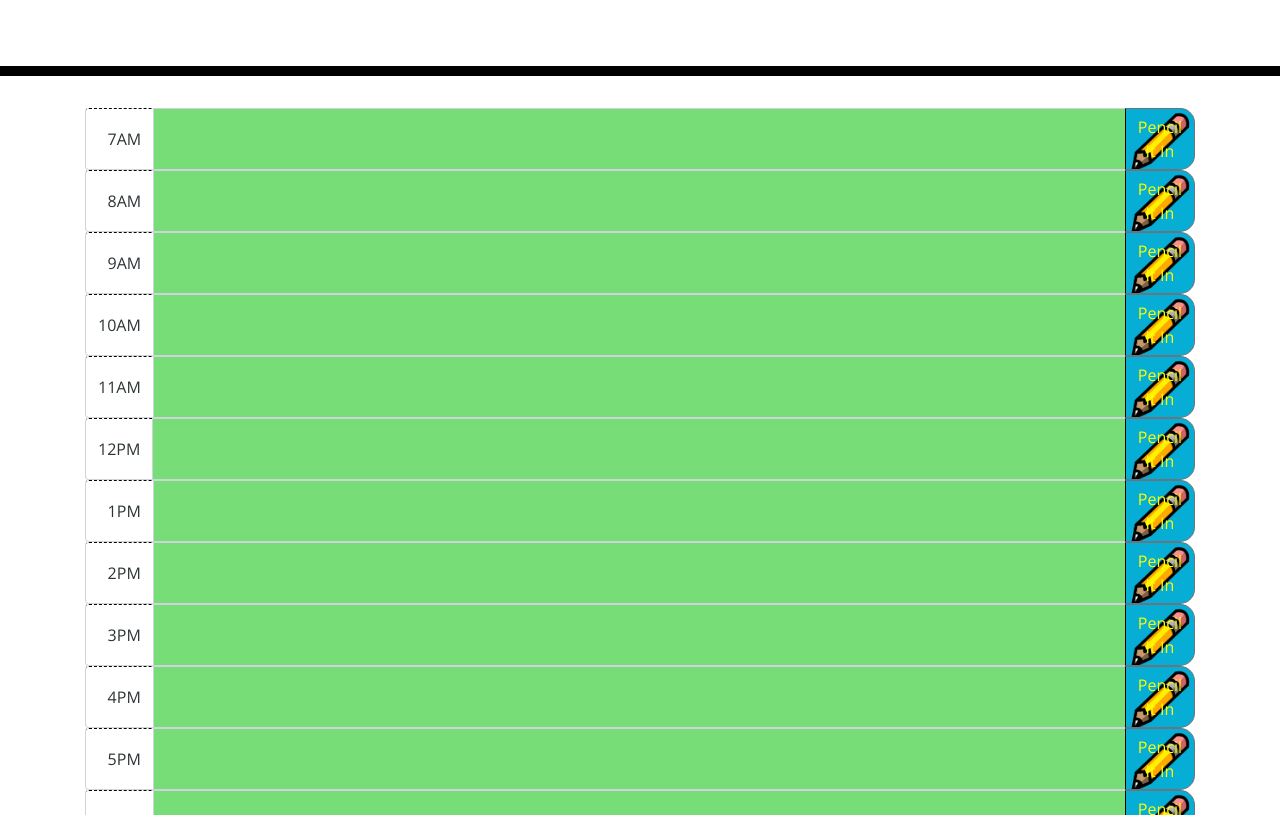
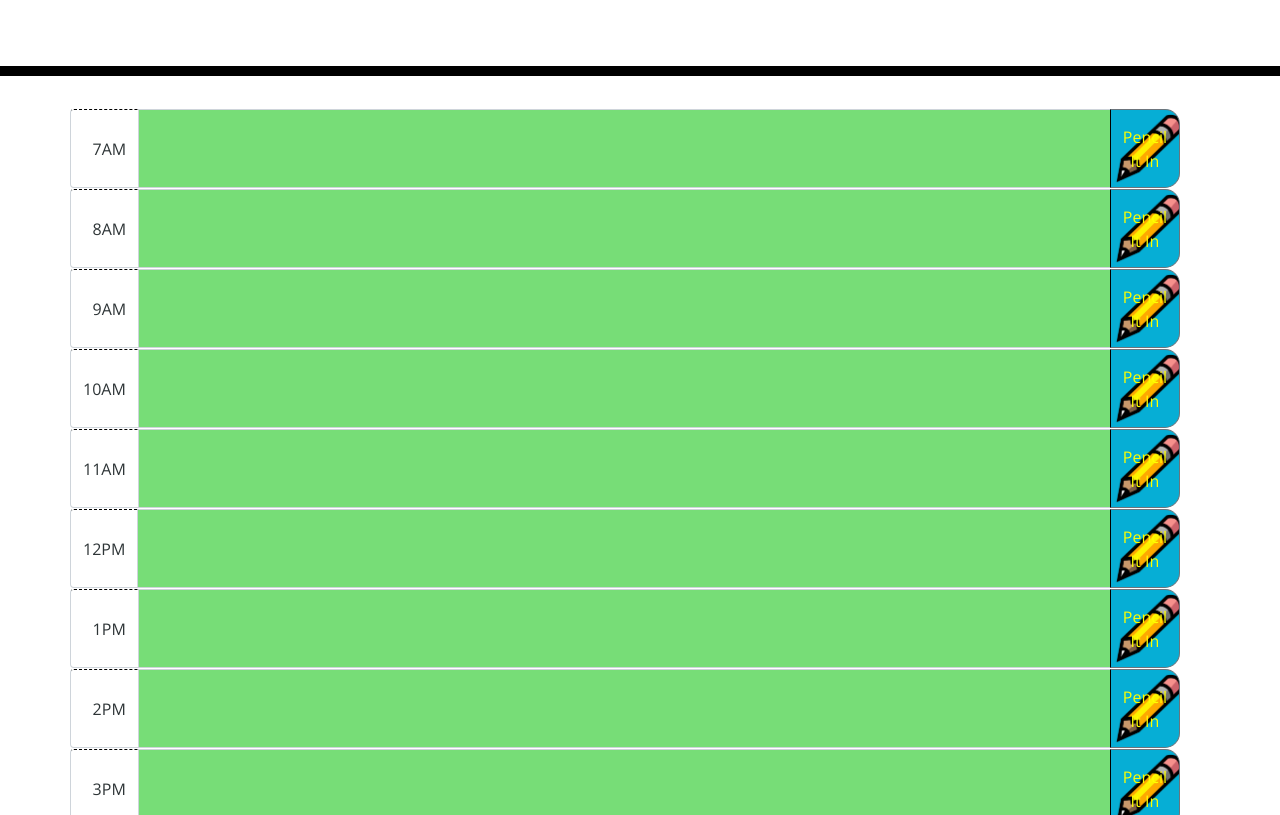
Before and after one commit to LRicciardo/Mod05-C-Workday-Scheduler, a plain HTML site: page index.html in a window 1280 px wide. Shown: the part 137-952 px from the top of the page. Drawn offline with nearby package versions, Linux system fonts and the light colour scheme.

Commit message:
UD-fix jquery click-css-prettify-cleanup

```diff
--- a/assets/css/style.css
+++ b/assets/css/style.css
@@ -1,9 +1,3 @@
-* {
-  font-family: 'Open Sans', sans-serif;
-  font-size: 16px;
-  line-height: 1;
-}
-
 body {
   font-family: 'Open Sans', sans-serif;
   font-size: 16px;
--- a/assets/js/script.js
+++ b/assets/js/script.js
@@ -10,50 +10,24 @@
 //  X   WHEN I scroll down
 //  X    THEN I am presented with time blocks for standard business hours
 //      WHEN I view the time blocks for that day
-//      THEN each time block is color-coded to indicate whether it is in the past, present, or future
-//             past -- light gray
-//             present -- yellow
-//             future -- blue
-//      WHEN I click into a time block
-//      THEN I can enter an event
-//      WHEN I click the save button for that time block
-//      THEN the text for that event is saved in local storage
-//      WHEN I refresh the page
-//      THEN the saved events persist
+//  X    THEN each time block is color-coded to indicate whether it is in the past, present, or future
+//   X          past -- light gray
+//   X          present -- yellow
+//   X          future -- blue
+//   X   WHEN I click into a time block
+//   X   THEN I can enter an event
+//   X   WHEN I click the save button for that time block
+//   X   THEN the text for that event is saved in local storage
+//   X   WHEN I refresh the page
+//   X   THEN the saved events persist
 
 var time = dayjs().format("hh:mm:ss")
 var prevHour = "";
 var currHour = "";
 
 var secondsCount = 0 ;
-var stateSwitch = 0;
 var scheduleLS = ["&#20;","&#20;","&#20;","&#20;","&#20;","&#20;","&#20;","&#20;","&#20;","&#20;","&#20;","&#20;","&#20;"]
 
-//
-// var plannerEl = document.querySelector("#planner");
-// plannerEl.addEventListener("click", handleEvent, false);
-
-
-document.querySelector("#planner").addEventListener("click", handleEvent, false);
-// $("#planner").on("click", handleEvent, false);
-
-function handleEvent(event) {
-    // console.log("handleEvent >>>>>>>>>>>>>>>>>>>>>>");
-    if (event.target !== event.currentTarget) {
-    //   console.log ("type target event=>", event.target.localName)
-    //   console.log ("event=>", event)
-      if (event.target.localName === 'button') {
-        // console.log("save textarea=>", event.target.dataset.time);
-        // var btnTime = event.target.dataset.time;
-        $('textarea').each(function(idx) {
-            scheduleLS[idx] =  $(this).val();
-        })
-        localStorage.setItem("schedule", JSON.stringify(scheduleLS));
-    };
-};
-// stop bubbling
-event.stopPropagation();
-};
 
 function retrieveLocalStorage () {
     // console.log("retrieveLocalStoragel >>>>>>>>>>>>>>>>>>>>>>");
@@ -119,8 +93,24 @@ $(document).ready(function() {
     prevHour = currHour;
     checkTimeInterval();
     retrieveLocalStorage();
+
+    // handleEvent
+    $("#planner").click(function (event) {
+    // function handleEvent(event) {
+        // console.log("handleEvent >>>>>>>>>>>>>>>>>>>>>>");
+        if (event.target !== event.currentTarget) {
+        //   console.log ("type target event=>", event.target.localName)
+        //   console.log ("event=>", event)
+          if (event.target.localName === 'button') {
+            // console.log("save textarea=>", event.target.dataset.time);
+            // var btnTime = event.target.dataset.time;
+            $('textarea').each(function(idx) {
+                scheduleLS[idx] =  $(this).val();
+            })
+            localStorage.setItem("schedule", JSON.stringify(scheduleLS));
+        };
+    };
+    // stop bubbling
+    event.stopPropagation();
+    });
 });
-
-// DateEl.innerHTML = "Today is " + dayjs().format("dddd, MM/DD/YYYY");
-// console.log("display current date " + dayjs().format("dddd, MM/DD/YYYY"))
-// console.log(time)
--- a/index.html
+++ b/index.html
@@ -30,7 +30,7 @@
     </header>
     <div id="planner" class="container">
       <!-- 7 AM Timeblocks go here -->
-      <div class="time-block input-group">
+      <div class="row time-block input-group">
         <div class="input-group-prepend">
           <span id="hr07" data-time="07" class="hour input-group-text">&#20;7AM</span>
         </div>
@@ -40,7 +40,7 @@
         </div>
       </div>
       <!-- 8 AM Timeblocks go here -->
-      <div class="time-block input-group">
+      <div class="row time-block input-group">
         <div class="input-group-prepend">
           <span id="hr08" data-time="08" class="hour input-group-text">&#20;8AM</span>
         </div>
@@ -50,7 +50,7 @@
         </div>
       </div>
       <!-- 9 AM Timeblocks go here -->
-      <div class="time-block input-group">
+      <div class="row time-block input-group">
         <div class="input-group-prepend">
           <span id="hr09" data-time="09" class="hour input-group-text">&#20;9AM</span>
         </div>
@@ -60,7 +60,7 @@
         </div>
       </div>
       <!-- 10 AM Timeblocks go here -->
-      <div class="time-block input-group">
+      <div class="row time-block input-group">
         <div class="input-group-prepend">
           <span id="hr10" data-time="10" class="hour input-group-text">10AM</span>
         </div>
@@ -70,7 +70,7 @@
         </div>
       </div>
       <!-- 11 AM Timeblocks go here -->
-      <div class="time-block input-group">
+      <div class="row time-block input-group">
         <div class="input-group-prepend">
           <span id="hr11" data-time="11" class="hour input-group-text">11AM</span>
         </div>
@@ -80,7 +80,7 @@
         </div>
       </div>
       <!-- 12 PM Timeblocks go here -->
-      <div class="time-block input-group">
+      <div class="row time-block input-group">
         <div class="input-group-prepend">
           <span id="hr12" data-time="12" class="hour input-group-text">12PM</span>
         </div>
@@ -90,7 +90,7 @@
         </div>
       </div>
       <!-- 1 PM = 13 Timeblocks go here -->
-      <div class="time-block input-group">
+      <div class="row time-block input-group">
         <div class="input-group-prepend">
           <span id="hr13" data-time="13" class="hour input-group-text">&#20;1PM</span>
         </div>
@@ -100,7 +100,7 @@
         </div>
       </div>
       <!-- 2 PM = 14 Timeblocks go here -->
-      <div class="time-block input-group">
+      <div class="row time-block input-group">
         <div class="input-group-prepend">
           <span id="hr14" data-time="14" class="hour input-group-text">&#20;2PM</span>
         </div>
@@ -110,7 +110,7 @@
         </div>
       </div>
       <!-- 3 PM = 15 Timeblocks go here -->
-      <div class="time-block input-group">
+      <div class="row time-block input-group">
         <div class="input-group-prepend">
           <span id="hr15" data-time="15" class="hour input-group-text">&#20;3PM</span>
         </div>
@@ -120,7 +120,7 @@
         </div>
       </div>
       <!-- 4 PM = 16 Timeblocks go here -->
-      <div class="time-block input-group">
+      <div class="row time-block input-group">
         <div class="input-group-prepend">
           <span id="hr16" data-time="16" class="hour input-group-text">&#20;4PM</span>
         </div>
@@ -130,7 +130,7 @@
         </div>
       </div>
       <!-- 5 PM = 17 Timeblocks go here -->
-      <div class="time-block input-group">
+      <div class="row time-block input-group">
         <div class="input-group-prepend">
           <span id="hr17" data-time="17" class="hour input-group-text">&#20;5PM</span>
         </div>
@@ -140,7 +140,7 @@
         </div>
       </div>
       <!-- 6 PM = 18 Timeblocks go here -->
-      <div class="time-block input-group">
+      <div class="row time-block input-group">
         <div class="input-group-prepend">
           <span id="hr18" data-time="18" class="hour input-group-text">&#20;6PM</span>
         </div>
@@ -150,7 +150,7 @@
         </div>
       </div>
       <!-- 7 PM = 19 Timeblocks go here -->
-      <div class="time-block input-group">
+      <div class="row time-block input-group">
         <div class="input-group-prepend">
           <span id="hr19" data-time="19" class="hour input-group-text">&#20;7PM</span>
         </div>
```
